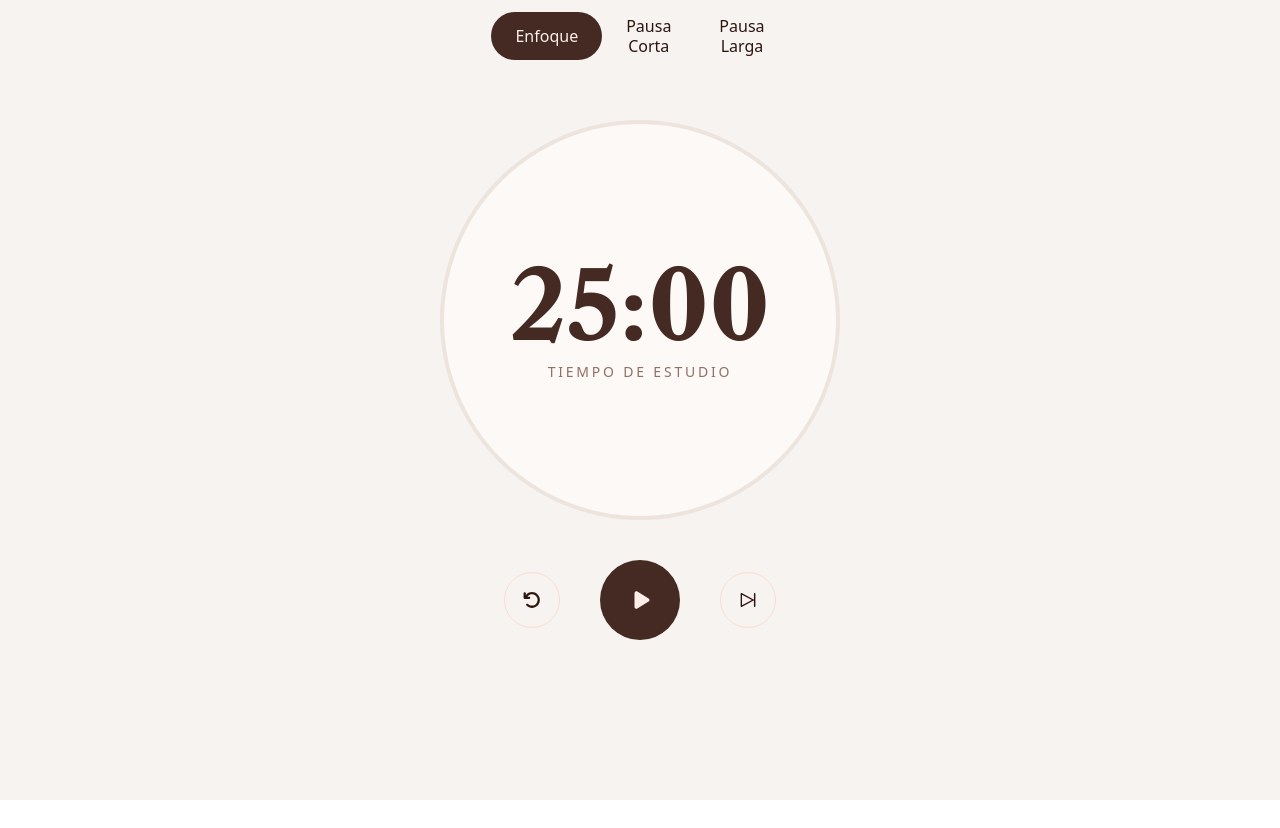
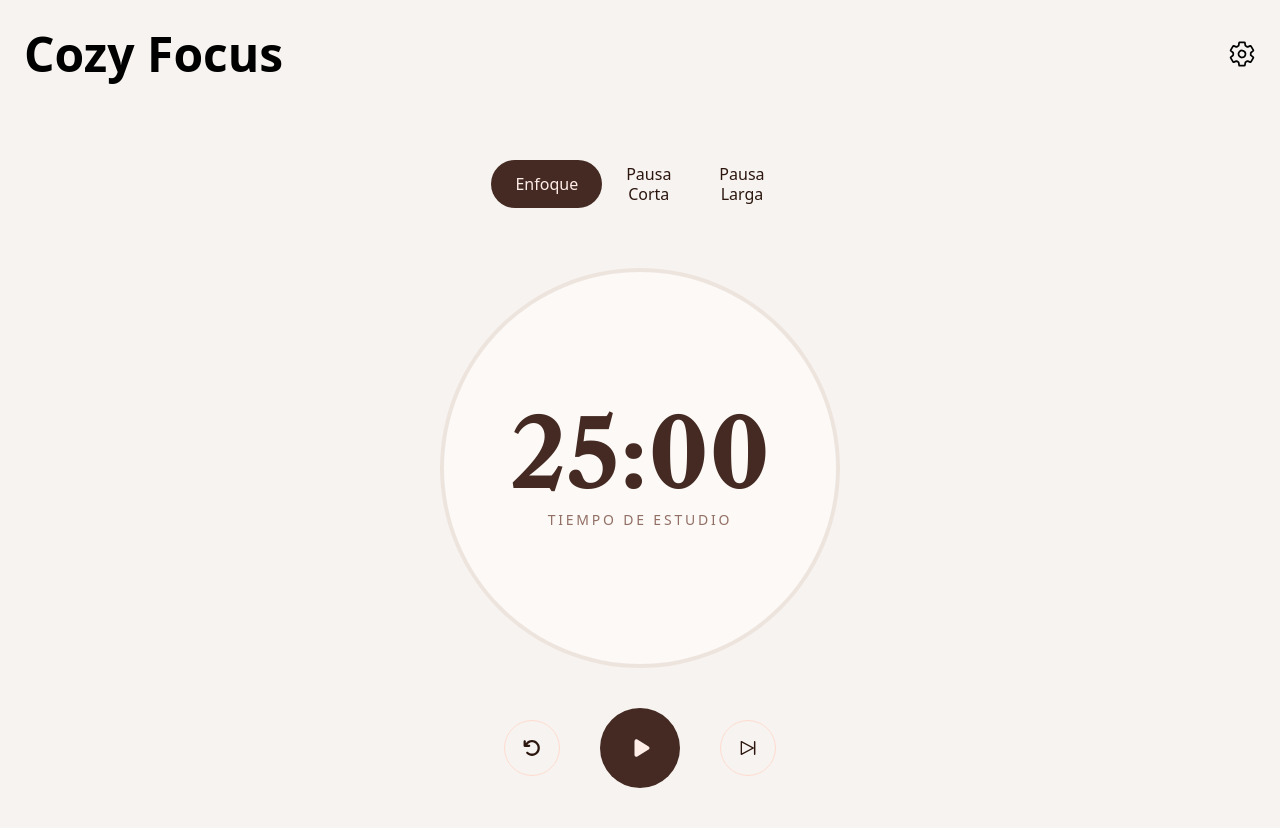
Before and after one commit to raquelruz/pomodoro-timer, a React (Vite) app: page / in a window 1280 px wide. Before the commit the page ends 800 px from the top, so only its background shows below. Built offline with nearby package versions, Linux system fonts and the light colour scheme.

Commit message:
feat: add Header component with SettingButton

```diff
--- a/src/App.jsx
+++ b/src/App.jsx
@@ -1,10 +1,16 @@
+import { Header } from "./components/Header/Header";
 import { Timer } from "./components/Timer";
 
 export const App = () => {
 	return (
-		<div
-			className="min-h-screen bg-bg-secondary">
-			<Timer />
+		<div className="min-h-screen bg-bg-secondary">
+			<div className="px-6 py-6">
+				<Header />
+			</div>
+
+			<div className="px-4 sm:py-10">
+				<Timer />
+			</div>
 		</div>
 	);
 };
--- /dev/null
+++ b/src/components/Header/Header.jsx
@@ -0,0 +1,11 @@
+import { SettingButton } from "./SettingButton"
+
+export const Header = () => {
+    return (
+        <div className="flex items-center justify-between">
+            <h1>Cozy Focus</h1>
+
+            <SettingButton />
+        </div>
+    )
+}
--- /dev/null
+++ b/src/components/Header/SettingButton.jsx
@@ -0,0 +1,9 @@
+import { IoSettingsOutline } from "react-icons/io5"
+
+export const SettingButton = ({ size }) => {
+    return (
+        <div>
+            <IoSettingsOutline size={28}/>
+        </div>
+    )
+}
```
